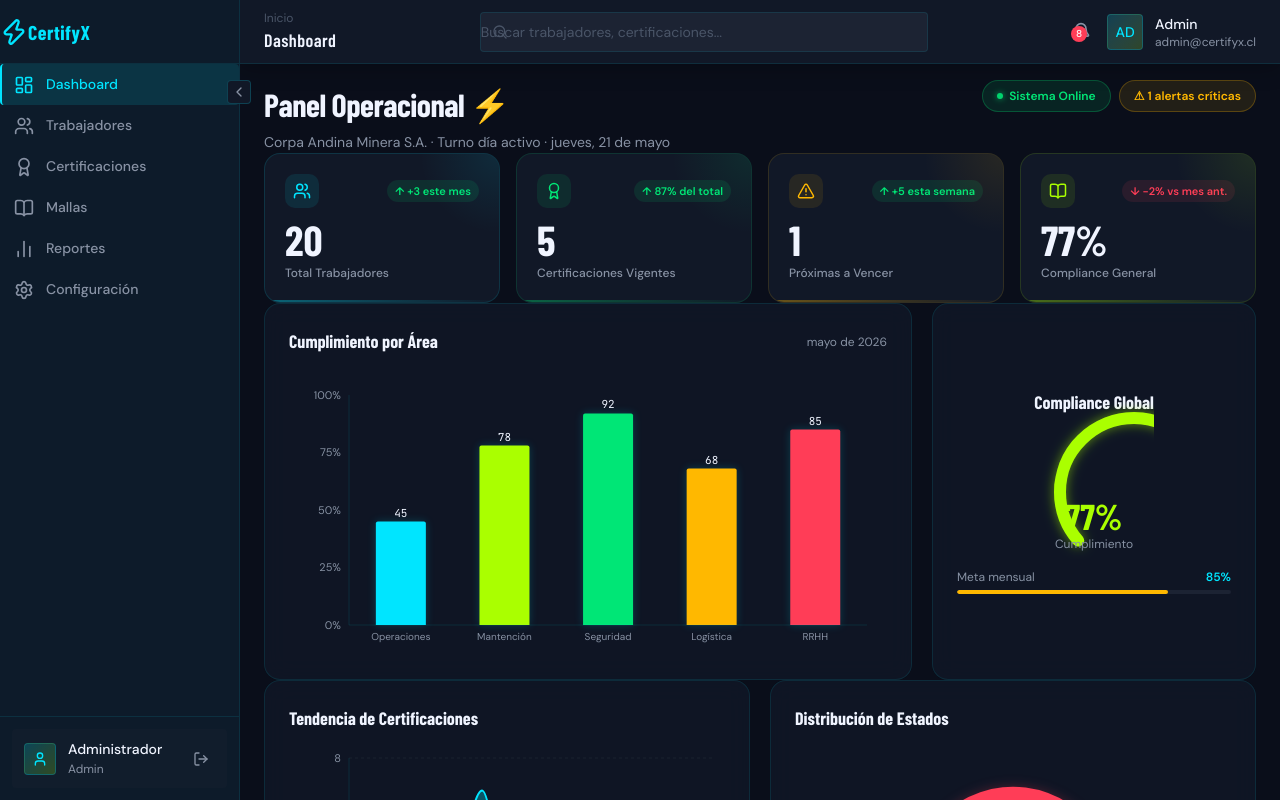
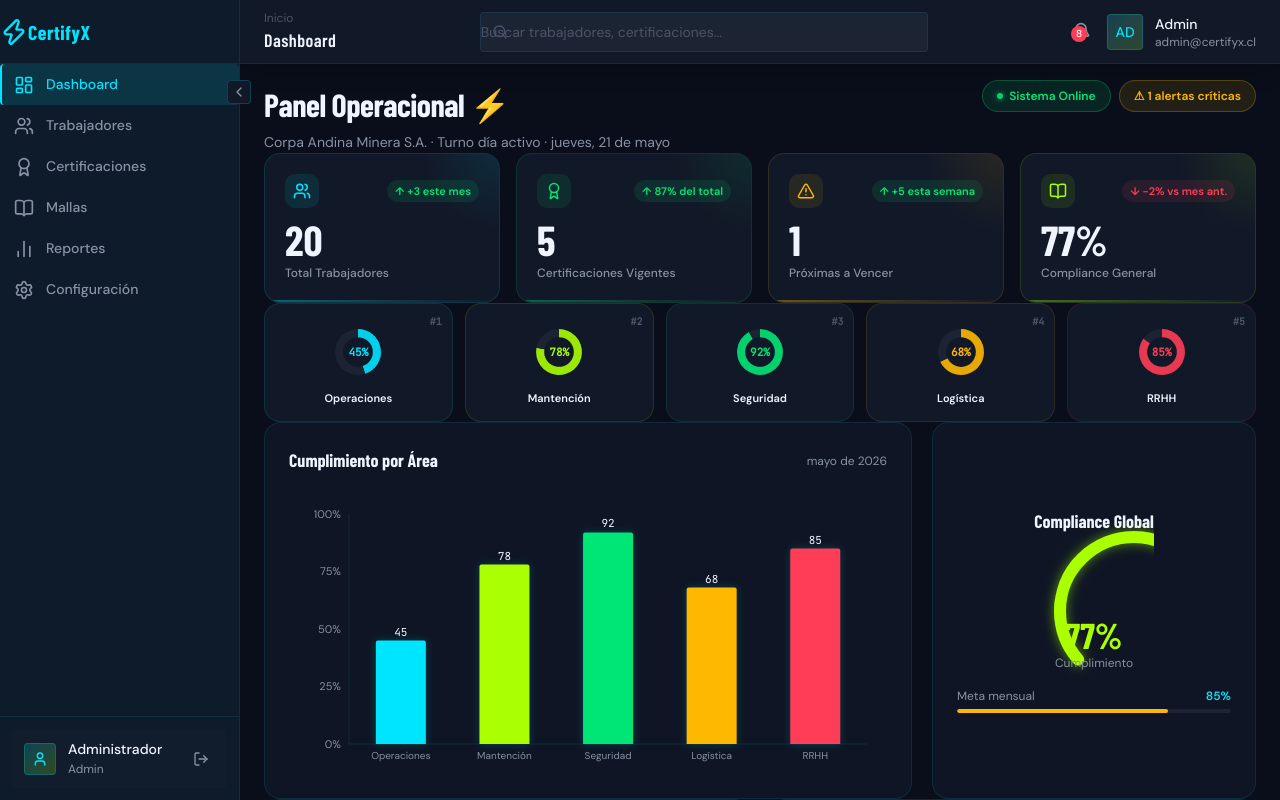
Before and after one commit to leandrodesignux-ux/Certify, a React (Vite) app: page /dashboard in a window 1280 px wide. Shown: the top 800 px of the page. Built offline with nearby package versions, Linux system fonts and the light colour scheme.

Commit message:
Add AreaComplianceCards: mini donut charts for each mining area with rank badges

```diff
--- /dev/null
+++ b/src/components/dashboard/AreaComplianceCards.tsx
@@ -0,0 +1,79 @@
+import { PieChart, Pie, Cell, ResponsiveContainer } from 'recharts';
+import { mockChartData } from '../../data/mockData';
+
+const AREA_COLORS: Record<string, string> = {
+  Operaciones: '#00E5FF',
+  Mantención: '#AAFF00',
+  Seguridad: '#00E676',
+  Logística: '#FFB800',
+  RRHH: '#FF3D57',
+};
+
+export function AreaComplianceCards() {
+  const areas = mockChartData.byArea.labels.map((label, i) => ({
+    label,
+    value: mockChartData.byArea.data[i],
+    color: AREA_COLORS[label] || '#00E5FF',
+    rank: i + 1,
+  }));
+
+  return (
+    <div style={{ display: 'grid', gridTemplateColumns: 'repeat(5, 1fr)', gap: '12px' }}>
+      {areas.map((area) => {
+        const data = [
+          { name: 'compliance', value: area.value },
+          { name: 'rest', value: 100 - area.value },
+        ];
+        return (
+          <div
+            key={area.label}
+            style={{
+              backgroundColor: '#111827',
+              border: `1px solid ${area.color}20`,
+              borderRadius: '16px',
+              padding: '16px',
+              display: 'flex',
+              flexDirection: 'column',
+              alignItems: 'center',
+              gap: '8px',
+              position: 'relative',
+            }}
+          >
+            {/* Rank badge — como #13, #79 de la imagen */}
+            <span style={{
+              position: 'absolute', top: '10px', right: '10px',
+              fontSize: '10px', fontWeight: 700,
+              color: '#4A5568', fontFamily: '"JetBrains Mono", monospace',
+            }}>#{area.rank}</span>
+
+            {/* Mini donut */}
+            <div style={{ width: '64px', height: '64px', position: 'relative' }}>
+              <ResponsiveContainer width="100%" height="100%">
+                <PieChart>
+                  <Pie data={data} cx="50%" cy="50%" innerRadius="55%" outerRadius="85%"
+                    startAngle={90} endAngle={-270} dataKey="value" strokeWidth={0}>
+                    <Cell fill={area.color} opacity={0.9} />
+                    <Cell fill="#1C2333" />
+                  </Pie>
+                </PieChart>
+              </ResponsiveContainer>
+              {/* Percentage in center */}
+              <div style={{
+                position: 'absolute', inset: 0,
+                display: 'flex', alignItems: 'center', justifyContent: 'center',
+              }}>
+                <span style={{ fontSize: '11px', fontWeight: 700, color: area.color, fontFamily: '"JetBrains Mono", monospace' }}>
+                  {area.value}%
+                </span>
+              </div>
+            </div>
+
+            <p style={{ fontSize: '11px', fontWeight: 600, color: '#F0F4FF', textAlign: 'center', lineHeight: 1.2 }}>
+              {area.label}
+            </p>
+          </div>
+        );
+      })}
+    </div>
+  );
+}
--- a/src/pages/Dashboard.tsx
+++ b/src/pages/Dashboard.tsx
@@ -9,6 +9,7 @@ import { CertTrendChart } from '../components/dashboard/CertTrendChart';
 import { ComplianceBarChart } from '../components/dashboard/ComplianceBarChart';
 import { StatusDonutChart } from '../components/dashboard/StatusDonutChart';
 import { TopUrgentWorkers } from '../components/dashboard/TopUrgentWorkers';
+import { AreaComplianceCards } from '../components/dashboard/AreaComplianceCards';
 import { Card } from '../components/ui/Card';
 
 const sectionVariants = {
@@ -101,6 +102,11 @@ export function Dashboard() {
         />
       </motion.div>
 
+      {/* FILA: Mini cards de compliance por área */}
+      <motion.div custom={0.15} variants={sectionVariants} initial="hidden" animate="visible">
+        <AreaComplianceCards />
+      </motion.div>
+
       {/* FILA 2: Layout asimétrico — 2/3 izquierda + 1/3 derecha */}
       <motion.div
         custom={0.2}
```
